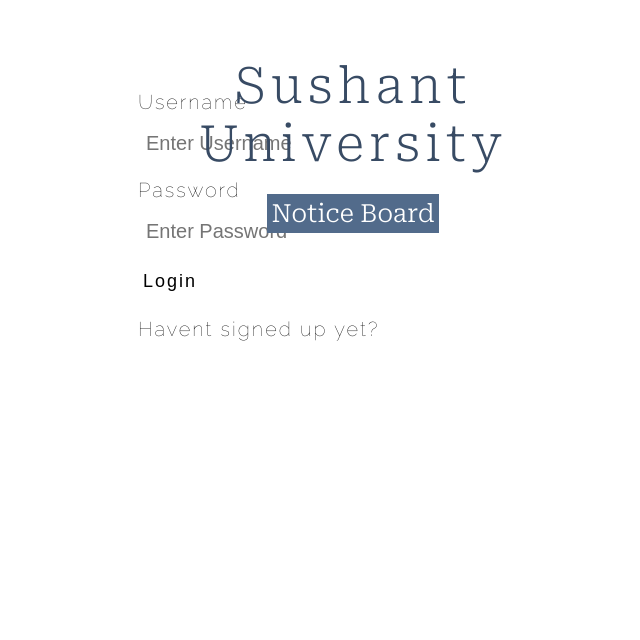
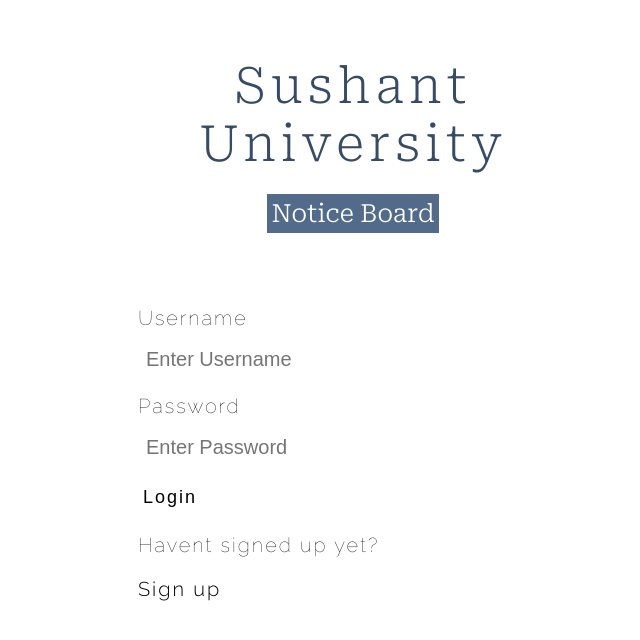
Before and after one commit to sauravDutt/solo, a Django app: page /login/ in a window 1280 px wide. Shown: the top 640 px of the page, without its empty margins (292-932 px from the left). Run offline with Django 3.2, Linux system fonts and the light colour scheme; some libraries are stand-ins or nearby versions.

Commit message:
Just added some more stuff

```diff
--- a/base/templates/base/delete.html
+++ b/base/templates/base/delete.html
@@ -1,7 +1,7 @@
 {% extends 'main.html' %}
 
 {% block content %}
-
+<br><br><br><br><br><br><br>
 <form action="" method='POST' style="margin-top: 170px;">
     {% csrf_token %}
     <p style="font-family: 'Raleway', sans-serif; font-size: 20px; letter-spacing: 2px; font-weight: 100;">
--- a/base/templates/base/home.html
+++ b/base/templates/base/home.html
@@ -12,7 +12,6 @@
             style="
                 margin-top: 30vh;
             ">
-
             </div>
             {% for post in posts %}
 
--- a/base/templates/base/login_register.html
+++ b/base/templates/base/login_register.html
@@ -12,6 +12,7 @@
         font-size: 20px;
     ;"
 >
+<br><br><br><br><br><br><br><br><br>
     <form action="" method="POST">
         {% csrf_token %}
         <label>Username </label><br>
@@ -24,11 +25,11 @@
     </form>
 
     <p>Havent signed up yet?</p>
-    <a href="{% url 'register' %}" style="text-decoration: none; color: #fff; font-weight: 300; ">Sign up</a>
+    <a href="{% url 'register' %}" style="text-decoration: none; color: #000; font-weight: 300; ">Sign up</a>
 </div>
 
 {% else %}
-
+<br><br><br><br><br>
 <div
     style="
         margin-top: 90px;
--- a/base/templates/base/post_form.html
+++ b/base/templates/base/post_form.html
@@ -14,11 +14,13 @@
     }
 </style>
 
+
 <div
     style="
         margin-top: 90px;
     "
 >
+<br><br><br><br><br><br><br><br><br><br><br>
     <form method="POST" action="" style="font-size: 20px; font-family: 'Raleway', sans-serif; margin: 0 auto;">
         {% csrf_token %}
         {{form.as_p}}
--- a/templates/main.html
+++ b/templates/main.html
@@ -22,7 +22,7 @@
             width: 420px;
         }
         nav {
-
+            background-color: #fff;
             position: fixed;
             margin-top: -10vh;
             margin-left: -40px;
```
Also changed, not shown: db.sqlite3.
